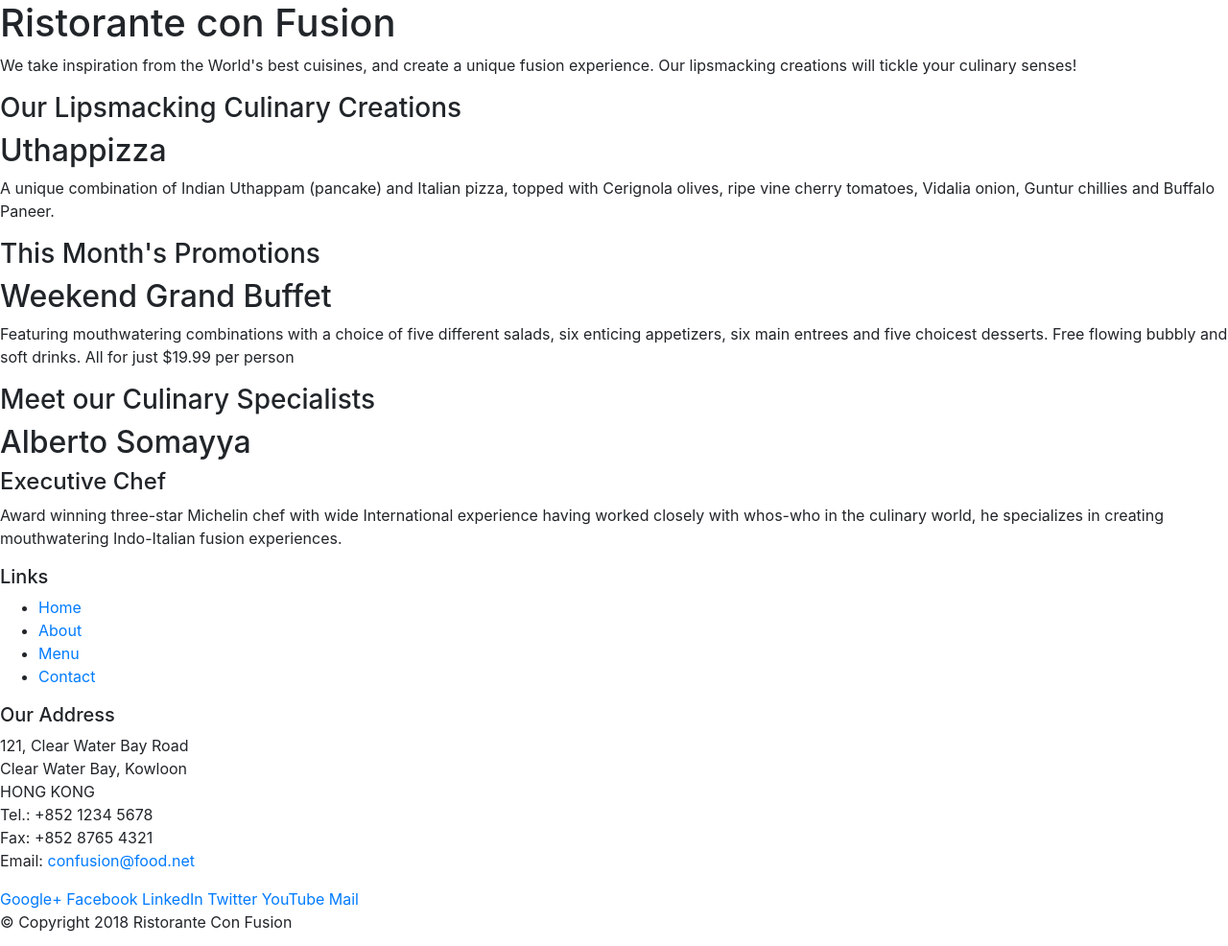
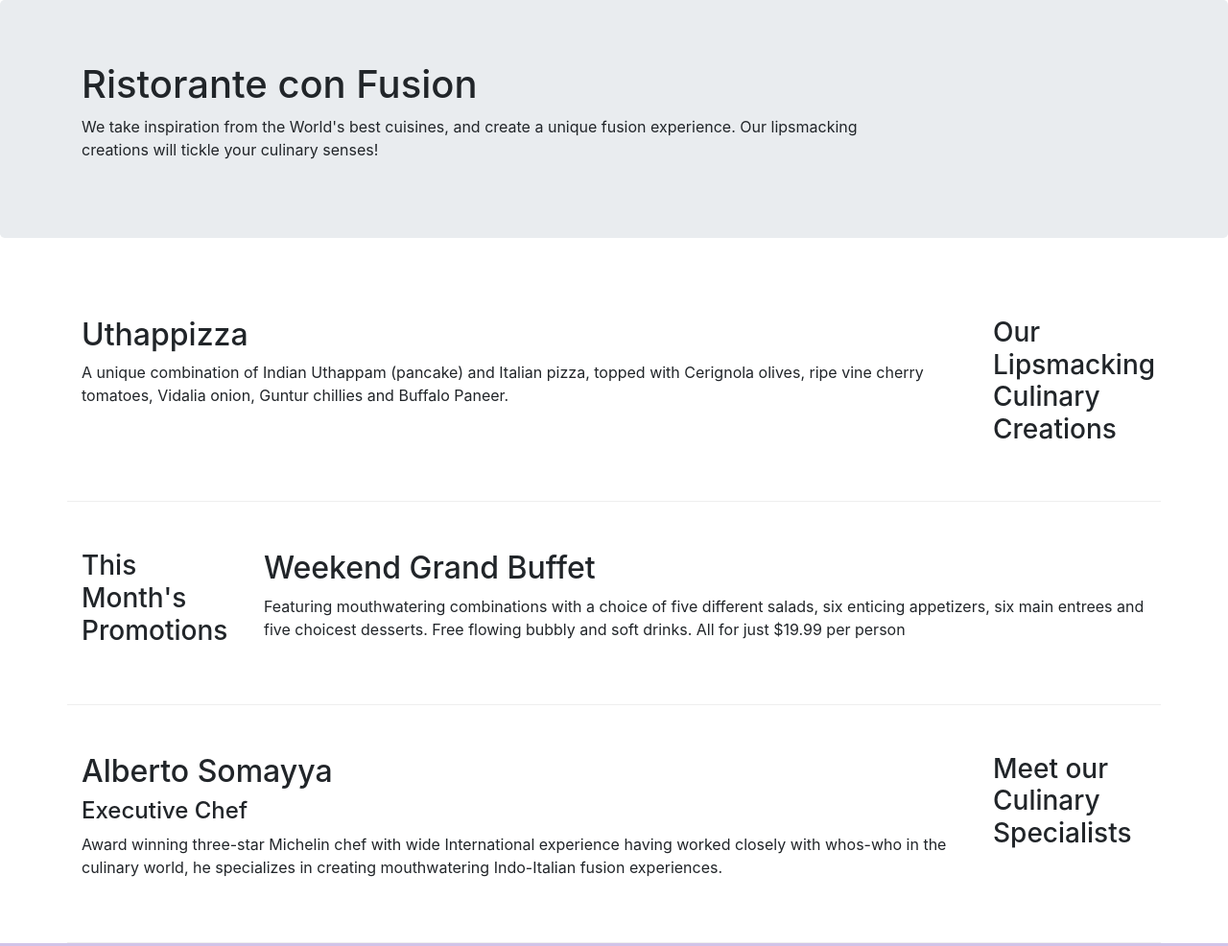
Before and after one commit to threatyharry/intro.bootstrap, a website: page index.html in a window 1280 px wide. Shown: the top 986 px of the page at 96% size. Drawn offline with nearby package versions, Linux system fonts and the light colour scheme.

Commit message:
bootstrap grid1.5

```diff
--- /dev/null
+++ b/css/styles.css
@@ -0,0 +1,17 @@
+.row-header{
+    margin: 0px auto;
+    padding: 0px;
+}
+
+.row-content{
+    margin: 0px auto;
+    padding: 50px 0px 50px 0px;
+    border-bottom: 1px ridge;
+    min-height: 400px;
+}
+
+.footer{
+    background-color: #D1C4E9;
+    margin: 0px auto;
+    padding: 20px 0px 20px 0px;
+}
--- a/index.html
+++ b/index.html
@@ -3,16 +3,18 @@
 
 <head>
     <meta charset="utf-8">
+
     <title>Ristorante Con Fusion</title>
-    <link rel="stylesheet" href="\node_modules\bootstrap\dist\css\bootstrap.min.css"
+    <link rel="stylesheet" href="\css\styles.css">
+    <link rel="stylesheet" href="\node_modules\bootstrap\dist\css\bootstrap.min.css">
 </head>
 
 <body>
 
-    <header>
-        <div>
-            <div>
-                <div>
+    <header class="jumbotron">
+        <div class="container">
+            <div class="row row-header">
+                <div class="col-12 col-sm-9">
                     <h1>Ristorante con Fusion</h1>
                     <p>We take inspiration from the World's best cuisines, and create a unique fusion experience. Our lipsmacking creations will tickle your culinary senses!</p>
                 </div>
@@ -22,33 +24,33 @@
         </div>
     </header>
 
-    <div>
-        <div>
-            <div>
+    <div class="container">
+        <div class="row row-header">
+            <div class="col-12 col-sm-2 order-sm-last row-content align-items-center">
                 <h3>Our Lipsmacking Culinary Creations</h3>
             </div>
-            <div>
+            <div class="col-12 col-sm order-sm-first row-content align-items-center">
                 <h2>Uthappizza</h2>
                 <p>A unique combination of Indian Uthappam (pancake) and Italian pizza, topped with Cerignola olives, ripe vine cherry tomatoes, Vidalia onion, Guntur chillies and Buffalo Paneer.</p>
             </div>
         </div>
 
 
-        <div>
-            <div>
+        <div class="row row-header">
+            <div class="col-12 col-sm-2 col-md-2 order-sm-first row-content align-items-center">
                 <h3>This Month's Promotions</h3>
             </div>
-            <div>
+            <div class="col-12 col-sm-5 col-md row-content order-sm-last align-items-center">
                 <h2>Weekend Grand Buffet</h2>
                 <p>Featuring mouthwatering combinations with a choice of five different salads, six enticing appetizers, six main entrees and five choicest desserts. Free flowing bubbly and soft drinks. All for just $19.99 per person </p>
             </div>
         </div>
 
-        <div>
-            <div>
+        <div class="row row-header">
+            <div class="col-12 col-sm-2 order-sm-last row-content align-items-center">
                 <h3>Meet our Culinary Specialists</h3>
             </div>
-            <div>
+            <div class="col-12 col-sm order-sm-first row-content align-items-center">
                 <h2>Alberto Somayya</h2>
                 <h4>Executive Chef</h4>
                 <p>Award winning three-star Michelin chef with wide International experience having worked closely with whos-who in the culinary world, he specializes in creating mouthwatering Indo-Italian fusion experiences. </p>
@@ -56,19 +58,19 @@
         </div>
     </div>
 
-    <footer>
-        <div>
-            <div>
-                <div>
+    <footer class="footer">
+        <div class="container">
+            <div class="row">
+                <div class="col-6 col-sm-4">
                     <h5>Links</h5>
-                    <ul>
+                    <ul class="list-unstyled">
                         <li><a href="#">Home</a></li>
                         <li><a href="#">About</a></li>
                         <li><a href="#">Menu</a></li>
                         <li><a href="#">Contact</a></li>
                     </ul>
                 </div>
-                <div>
+                <div class="col col-sm-4">
                     <h5>Our Address</h5>
                     <address>
 		              121, Clear Water Bay Road<br>
@@ -79,7 +81,7 @@
 		              Email: <a href="mailto:confusion@food.net">confusion@food.net</a>
 		           </address>
                 </div>
-                <div>
+                <div class="col-12 col-sm-4">
                     <div>
                         <a href="http://google.com/+">Google+</a>
                         <a href="http://www.facebook.com/profile.php?id=">Facebook</a>
```
